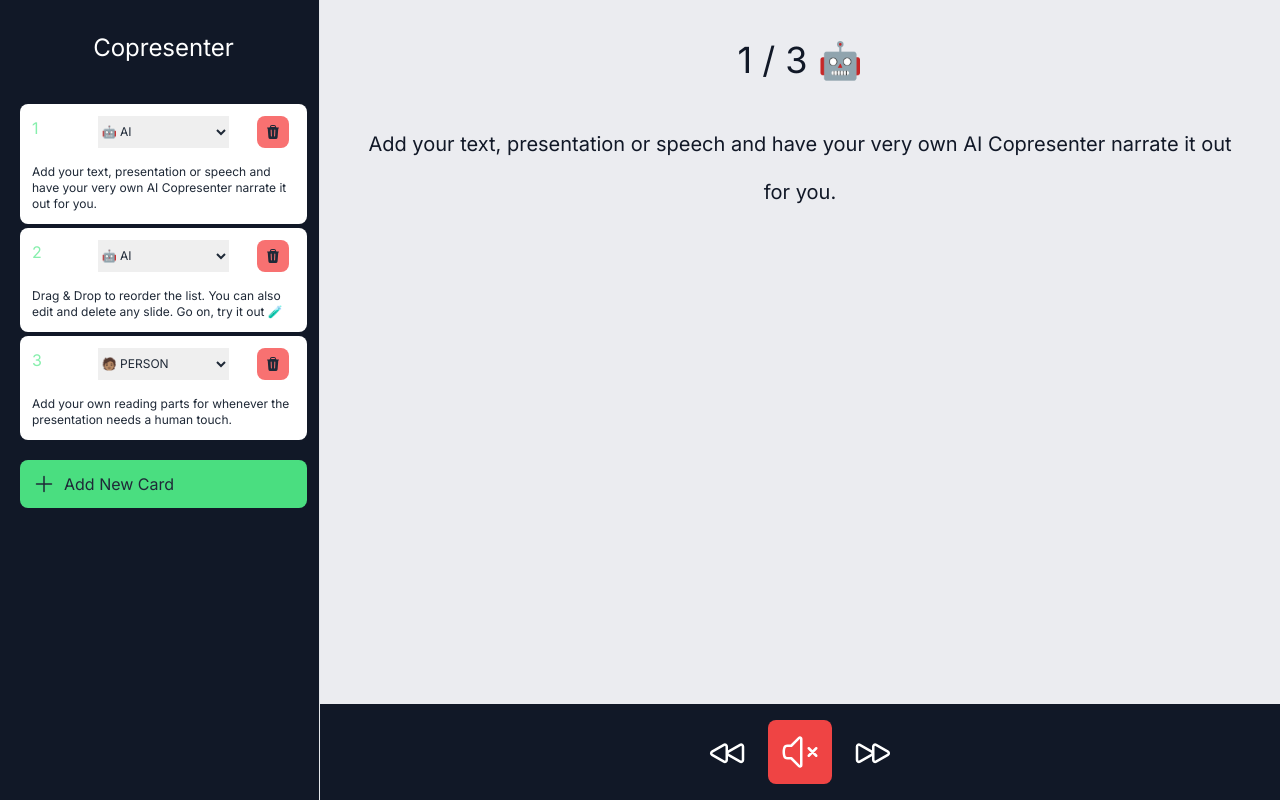
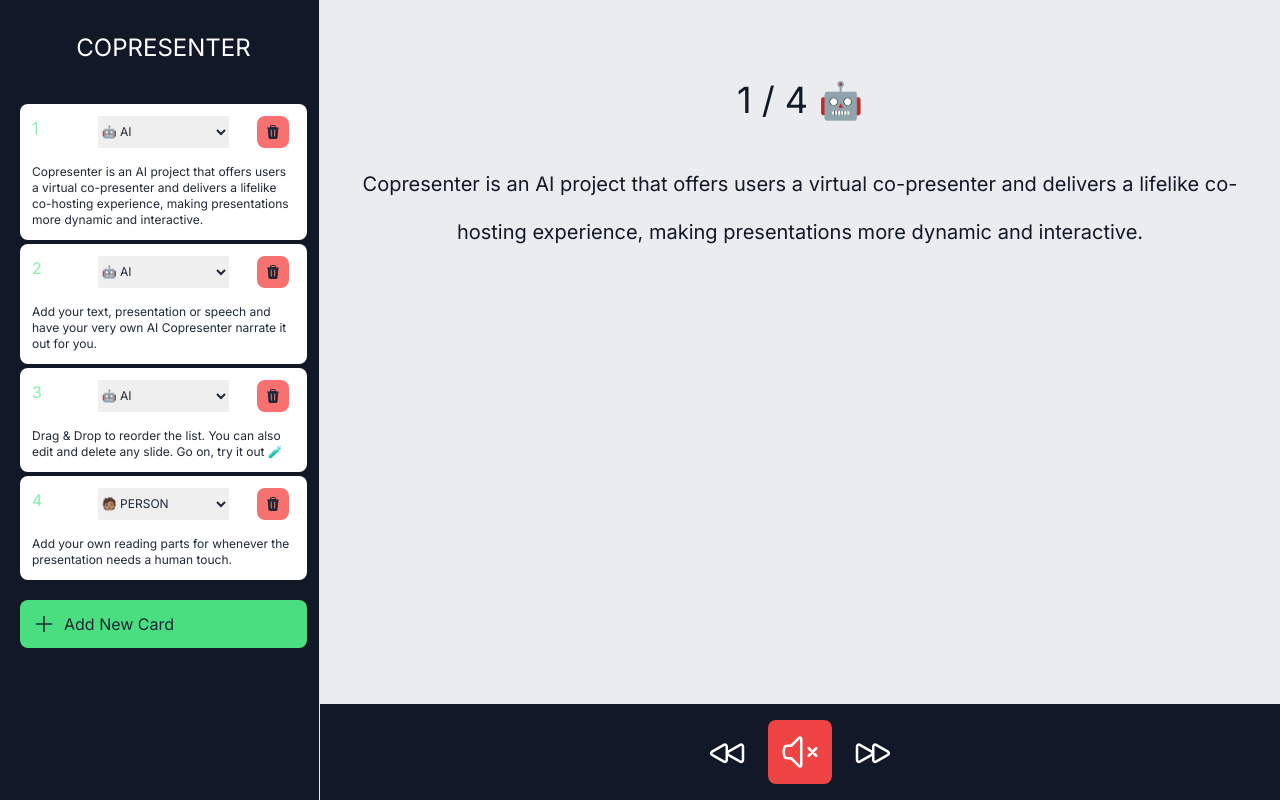
Before and after one commit to FelixWaweru/Copresenter, a Next.js app: page / in a window 1280 px wide. Built offline with nearby package versions, Linux system fonts and the light colour scheme.

Commit message:
feat: UI Updates

```diff
--- a/app/components/SideBar.tsx
+++ b/app/components/SideBar.tsx
@@ -13,6 +13,11 @@ const Sidebar = ({ children } : any) => {
   resetServerContext();
 
   const jsonList = [
+    {
+      "text": "Copresenter is an AI project that offers users a virtual co-presenter and delivers a lifelike co-hosting experience, making presentations more dynamic and interactive.",
+      "presenter": "BOT",
+       "audio_link": "https://maccvsbijpvqcraqmibj.supabase.co/storage/v1/object/public/audio_files/28c88fdd-bbc7-4512-828f-78ca84934ce2.mp3"
+    },
     {
       "text": "Add your text, presentation or speech and have your very own AI Copresenter narrate it out for you.",
       "presenter": "BOT",
@@ -220,7 +225,7 @@ const Sidebar = ({ children } : any) => {
                     ref={provided.innerRef}
                   >
                     <div className='mb-5 m-1 pb-5 p-3 w-full rounded-lg text-white text-2xl text-center'>
-                      Copresenter
+                      COPRESENTER
                     </div>
                     {itemList.map((item, index) => (
                       <Draggable key={index.toString()} draggableId={index.toString()} index={index}>
--- a/app/components/TextView.tsx
+++ b/app/components/TextView.tsx
@@ -67,7 +67,7 @@ const TextView = ({ itemList }) => {
   return (
       <div className='ml-auto w-3/4 h-screen flex flex-col'>
         <div className='w-full' style={{height: '100%', background: '#ebecf0'}}>
-          <div className='mt-10 text-center text-4xl text-gray-900'>
+          <div className='mt-20 text-center text-4xl text-gray-900'>
             {currentSlide + 1} / {itemList.length} {itemList[currentSlide]?.presenter === "BOT" ? "🤖" : "🧑🏽"}
           </div>
           <div className='mt-10 text-center text-xl px-10 leading-[3rem] text-gray-900'>
```
